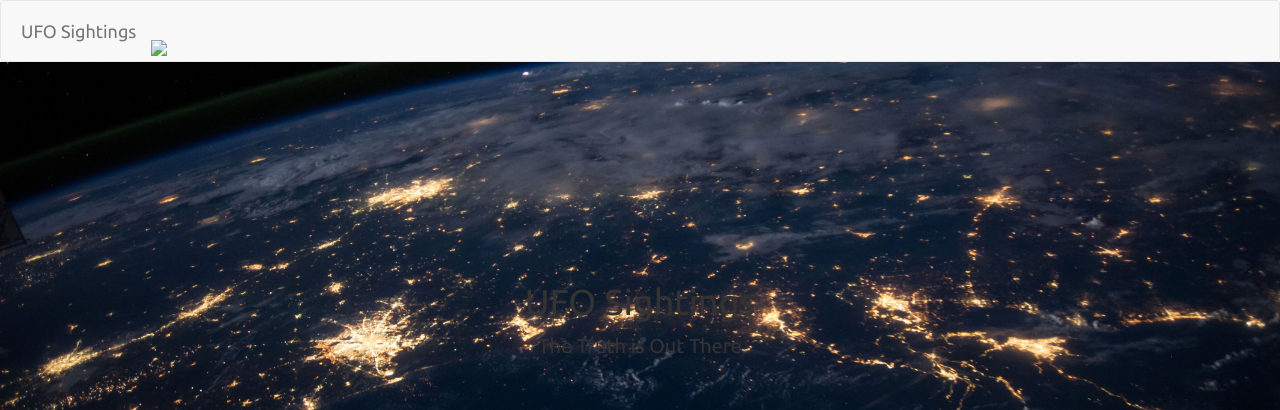
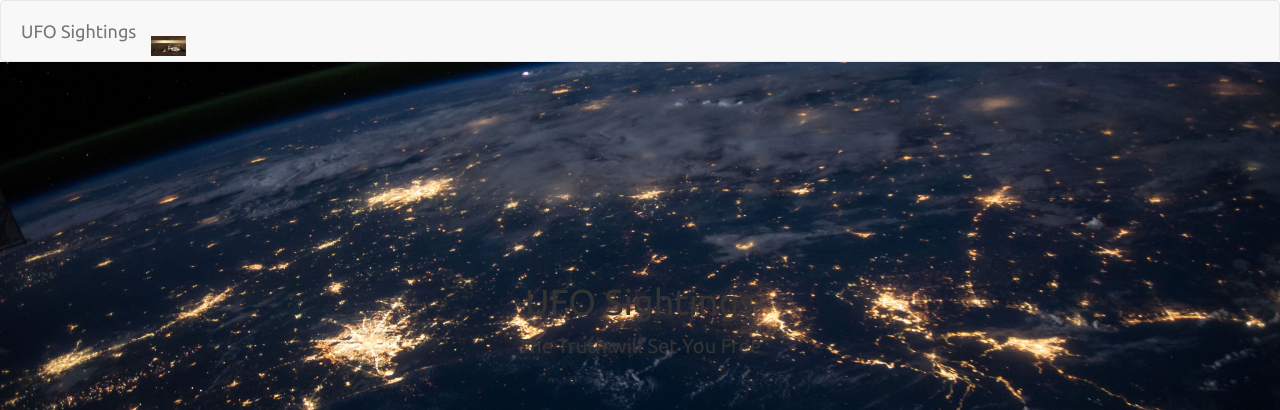
Before and after one commit to bdowd91/extraterrestrial_findings, a plain HTML site: page level-1/index.html in a window 1280 px wide. Shown: the top 410 px of the page. Drawn offline with nearby package versions, Linux system fonts and the light colour scheme.

Commit message:
Updated files

```diff
--- a/level-1/index.html
+++ b/level-1/index.html
@@ -16,14 +16,14 @@
       <div class="container-fluid">
         <div class="navbar=header">
           <a class="navbar-brand" href="index.html">UFO Sightings
-            <img class="nav-ufo" src="static/images/marsattacks.jpg">
+            <img class="nav-ufo" src="static/images/mars_2021.jpg">
           </a>
         </div>
       </div>
     </nav>
     <div class="hero text-center">
       <h1>UFO Sightings</h1>
-      <p>The Truth is Out There</p>
+      <p>The Truth will Set You Free</p>
     </div>
     <div class="container">
       <div class="row margin-top-50">
```
Also changed, not shown: level-1/static/images/mars_2021.jpg (added), level-1/static/images/marsattacks.jpg (added).
